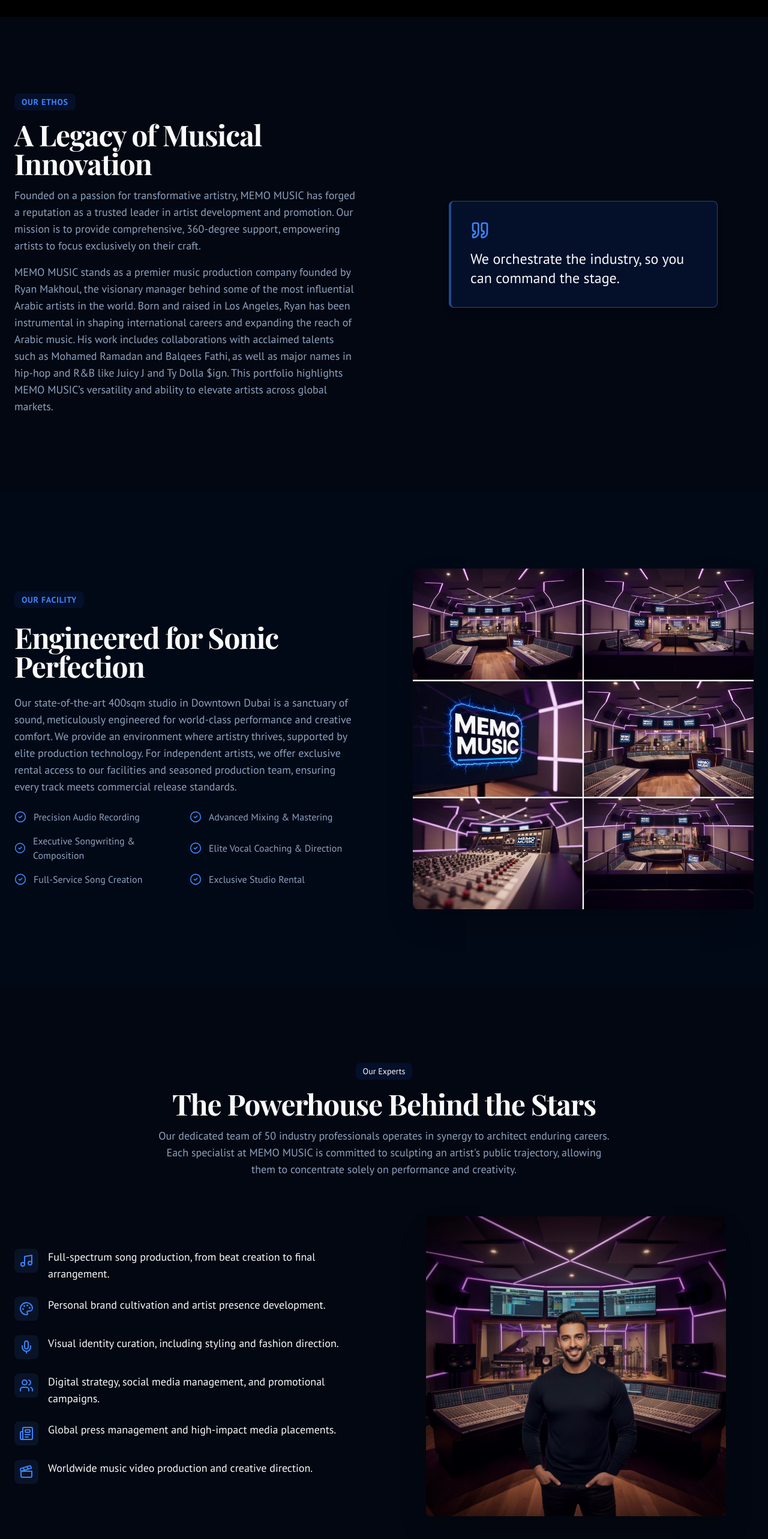
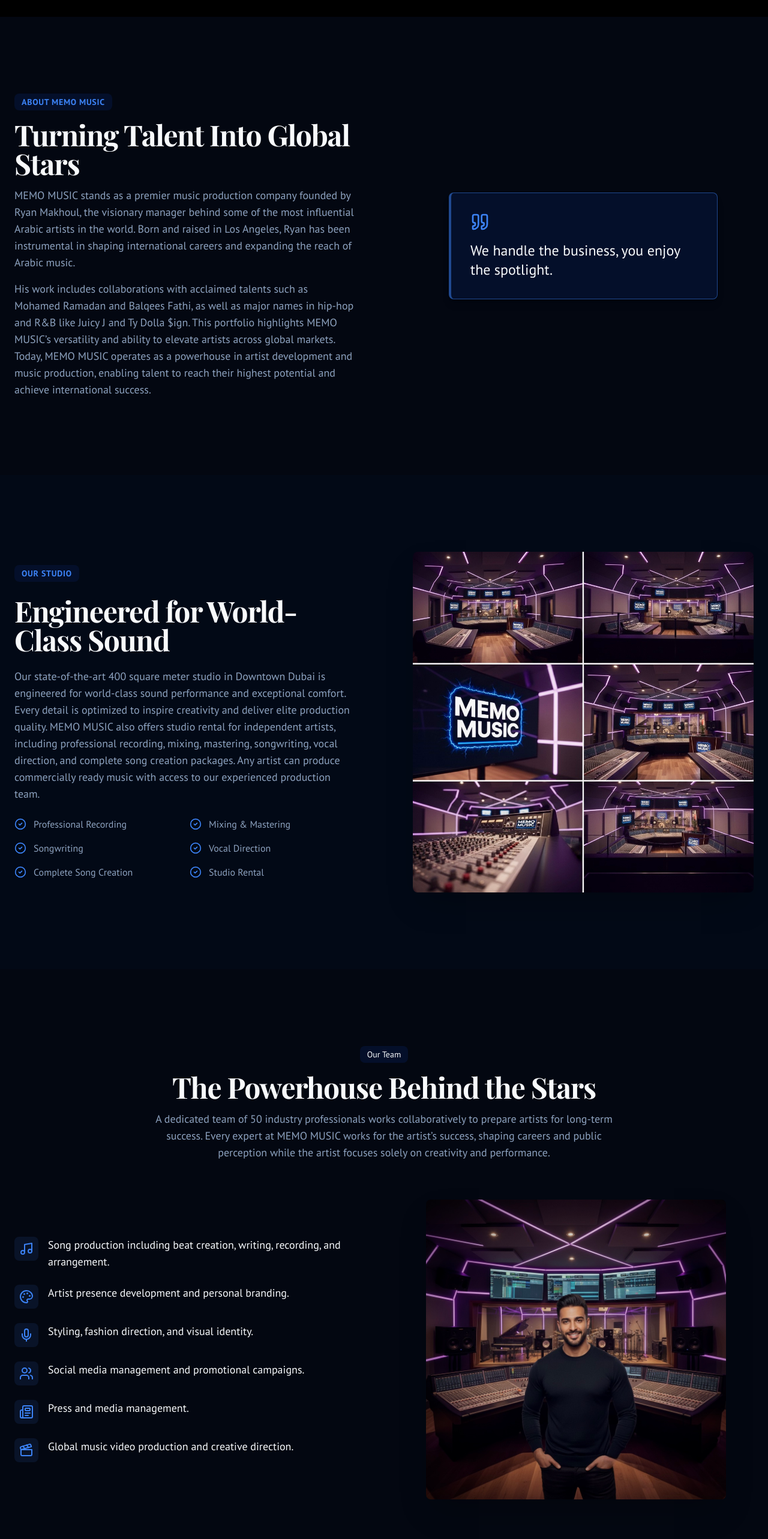
Before and after one commit to devjadiya/memo-music, a Next.js app: page / in a window 1280 px wide. Shown: the part 772-3338 px from the top of the page at 60% size. Built offline with nearby package versions, Linux system fonts and the light colour scheme; grey boxes are pictures that could not be loaded.

Commit message:
Added Initial Files

```diff
--- a/src/components/layout/footer.tsx
+++ b/src/components/layout/footer.tsx
@@ -32,7 +32,7 @@
               />
             </Link>
             <p className="text-sm text-muted-foreground max-w-xs">
-              Engineering Stardom. Defining Legacies.
+              Turning Talent Into Global Stars.
             </p>
           </div>
 
@@ -57,9 +57,9 @@
              <div className="space-y-3 text-sm text-muted-foreground">
                 <p>Downtown Dubai, UAE</p>
                 <p>
-                  <Link href="mailto:info@memomusic.com" className="hover:text-primary transition-colors">
-                    info@memomusic.com
-                  </Link>
+                  <a href="mailto:memomusicdubai@hotmail.com" className="hover:text-primary transition-colors">
+                    memomusicdubai@hotmail.com
+                  </a>
                 </p>
              </div>
           </div>
@@ -68,7 +68,7 @@
             <h3 className="font-semibold text-foreground tracking-wider mb-4">Follow Us</h3>
             <div className="flex items-center gap-x-2">
                <SocialIcon
-                  url="https://instagram.com"
+                  url="https://www.instagram.com/memomusiclabel?igsh=MW5jdmMxa2tja3pxbw=="
                   network="instagram"
                   bgColor="transparent"
                   fgColor="currentColor"
--- a/src/components/sections/about.tsx
+++ b/src/components/sections/about.tsx
@@ -8,19 +8,16 @@
         <div className="grid gap-12 lg:grid-cols-2 lg:gap-24 items-center">
           <div className="space-y-4">
             <div className="inline-block rounded-lg bg-secondary px-3 py-1 text-sm font-semibold tracking-wider uppercase text-primary">
-              Our Ethos
+              About MEMO MUSIC
             </div>
             <h2 className="font-headline text-4xl font-bold tracking-tight text-foreground sm:text-5xl">
-              A Legacy of Musical Innovation
+              Turning Talent Into Global Stars
             </h2>
             <p className="text-lg text-muted-foreground">
-              Founded on a passion for transformative artistry, MEMO MUSIC has
-              forged a reputation as a trusted leader in artist development and
-              promotion. Our mission is to provide comprehensive, 360-degree
-              support, empowering artists to focus exclusively on their craft.
+              MEMO MUSIC stands as a premier music production company founded by Ryan Makhoul, the visionary manager behind some of the most influential Arabic artists in the world. Born and raised in Los Angeles, Ryan has been instrumental in shaping international careers and expanding the reach of Arabic music.
             </p>
             <p className="text-lg text-muted-foreground">
-              MEMO MUSIC stands as a premier music production company founded by Ryan Makhoul, the visionary manager behind some of the most influential Arabic artists in the world. Born and raised in Los Angeles, Ryan has been instrumental in shaping international careers and expanding the reach of Arabic music. His work includes collaborations with acclaimed talents such as Mohamed Ramadan and Balqees Fathi, as well as major names in hip-hop and R&B like Juicy J and Ty Dolla $ign. This portfolio highlights MEMO MUSIC’s versatility and ability to elevate artists across global markets.
+             His work includes collaborations with acclaimed talents such as Mohamed Ramadan and Balqees Fathi, as well as major names in hip-hop and R&B like Juicy J and Ty Dolla $ign. This portfolio highlights MEMO MUSIC’s versatility and ability to elevate artists across global markets. Today, MEMO MUSIC operates as a powerhouse in artist development and music production, enabling talent to reach their highest potential and achieve international success.
             </p>
           </div>
           <div className="flex items-center justify-center">
@@ -28,7 +25,7 @@
               <CardContent className="p-8">
                 <Quote className="h-8 w-8 text-primary" />
                 <blockquote className="mt-4 text-2xl font-medium text-foreground">
-                  We orchestrate the industry, so you can command the stage.
+                  We handle the business, you enjoy the spotlight.
                 </blockquote>
               </CardContent>
             </Card>
--- a/src/components/sections/hero.tsx
+++ b/src/components/sections/hero.tsx
@@ -1,4 +1,3 @@
-
 export default function HeroSection() {
   return (
     <section id="home" className="relative h-dvh w-full overflow-hidden bg-black">
--- a/src/components/sections/services.tsx
+++ b/src/components/sections/services.tsx
@@ -2,11 +2,11 @@
 import { Check } from 'lucide-react';
 
 const independentServices = [
-  'Bespoke music production and studio rental services',
-  'End-to-end song development from ideation to commercial mastering',
-  'Access to elite crews for global music video production',
-  'Strategic PR campaigns to amplify credibility and market presence',
-  'Consultation with leading branding specialists and promotional strategists',
+  'Studio rental and music production services',
+  'Complete song development from concept to commercial release',
+  'Professional crews for worldwide music video production',
+  'PR support to enhance credibility and exposure',
+  'Access to branding specialists and promotional rollout teams',
 ];
 
 export default function ServicesSection() {
@@ -15,13 +15,13 @@
       <div className="container mx-auto px-4 md:px-6">
         <div className="max-w-3xl mx-auto text-center space-y-4">
           <div className="inline-block rounded-lg bg-secondary px-3 py-1 text-sm text-secondary-foreground">
-            A La Carte Services
+            Independent Artist Services
           </div>
           <h2 className="font-headline text-4xl font-bold tracking-tight text-foreground sm:text-5xl">
-            Elite Resources, On Your Terms
+            Premium Resources for Independent Artists
           </h2>
           <p className="text-lg text-muted-foreground">
-            For independent artists requiring world-class support without long-term commitments, we offer access to the same premium resources that have built international careers.
+            For artists seeking professional support without long-term management commitments, MEMO MUSIC provides access to the same premium resources used by international stars.
           </p>
         </div>
 
--- a/src/components/sections/studio.tsx
+++ b/src/components/sections/studio.tsx
@@ -2,12 +2,12 @@
 import { CheckCircle2 } from 'lucide-react';
 
 const studioServices = [
-  'Precision Audio Recording',
-  'Advanced Mixing & Mastering',
-  'Executive Songwriting & Composition',
-  'Elite Vocal Coaching & Direction',
-  'Full-Service Song Creation',
-  'Exclusive Studio Rental',
+  'Professional Recording',
+  'Mixing & Mastering',
+  'Songwriting',
+  'Vocal Direction',
+  'Complete Song Creation',
+  'Studio Rental',
 ];
 
 export default function StudioSection() {
@@ -17,13 +17,13 @@
         <div className="grid gap-12 lg:grid-cols-2 lg:gap-24 items-center">
           <div className="space-y-6">
              <div className="inline-block rounded-lg bg-secondary px-3 py-1 text-sm font-semibold tracking-wider uppercase text-primary">
-              Our Facility
+              Our Studio
             </div>
             <h2 className="font-headline text-4xl font-bold tracking-tight text-foreground sm:text-5xl">
-              Engineered for Sonic Perfection
+              Engineered for World-Class Sound
             </h2>
             <p className="text-lg text-muted-foreground">
-              Our state-of-the-art 400sqm studio in Downtown Dubai is a sanctuary of sound, meticulously engineered for world-class performance and creative comfort. We provide an environment where artistry thrives, supported by elite production technology. For independent artists, we offer exclusive rental access to our facilities and seasoned production team, ensuring every track meets commercial release standards.
+              Our state-of-the-art 400 square meter studio in Downtown Dubai is engineered for world-class sound performance and exceptional comfort. Every detail is optimized to inspire creativity and deliver elite production quality. MEMO MUSIC also offers studio rental for independent artists, including professional recording, mixing, mastering, songwriting, vocal direction, and complete song creation packages. Any artist can produce commercially ready music with access to our experienced production team.
             </p>
              <ul className="grid grid-cols-2 gap-4 text-base text-muted-foreground">
               {studioServices.map((service) => (
--- a/src/components/sections/team.tsx
+++ b/src/components/sections/team.tsx
@@ -1,14 +1,13 @@
-import { Card, CardContent, CardTitle, CardDescription } from '@/components/ui/card';
 import { Users, Music, Clapperboard, Mic, Newspaper, Palette } from 'lucide-react';
 import Image from 'next/image';
 
 const teamCapabilities = [
-  { icon: Music, text: 'Full-spectrum song production, from beat creation to final arrangement.' },
-  { icon: Palette, text: 'Personal brand cultivation and artist presence development.' },
-  { icon: Mic, text: 'Visual identity curation, including styling and fashion direction.' },
-  { icon: Users, text: 'Digital strategy, social media management, and promotional campaigns.' },
-  { icon: Newspaper, text: 'Global press management and high-impact media placements.' },
-  { icon: Clapperboard, text: 'Worldwide music video production and creative direction.' },
+  { icon: Music, text: 'Song production including beat creation, writing, recording, and arrangement.' },
+  { icon: Palette, text: 'Artist presence development and personal branding.' },
+  { icon: Mic, text: 'Styling, fashion direction, and visual identity.' },
+  { icon: Users, text: 'Social media management and promotional campaigns.' },
+  { icon: Newspaper, text: 'Press and media management.' },
+  { icon: Clapperboard, text: 'Global music video production and creative direction.' },
 ];
 
 export default function TeamSection() {
@@ -17,13 +16,13 @@
       <div className="container mx-auto px-4 md:px-6">
         <div className="max-w-3xl mx-auto text-center space-y-4">
            <div className="inline-block rounded-lg bg-secondary px-3 py-1 text-sm text-secondary-foreground">
-              Our Experts
+              Our Team
             </div>
           <h2 className="font-headline text-4xl font-bold tracking-tight text-foreground sm:text-5xl">
             The Powerhouse Behind the Stars
           </h2>
           <p className="text-lg text-muted-foreground">
-            Our dedicated team of 50 industry professionals operates in synergy to architect enduring careers. Each specialist at MEMO MUSIC is committed to sculpting an artist's public trajectory, allowing them to concentrate solely on performance and creativity.
+            A dedicated team of 50 industry professionals works collaboratively to prepare artists for long-term success. Every expert at MEMO MUSIC works for the artist’s success, shaping careers and public perception while the artist focuses solely on creativity and performance.
           </p>
         </div>
 
```
Also changed, not shown: src/components/sections/contact.tsx (+5 -5 lines), src/components/sections/pr.tsx (+8 -8 lines).
